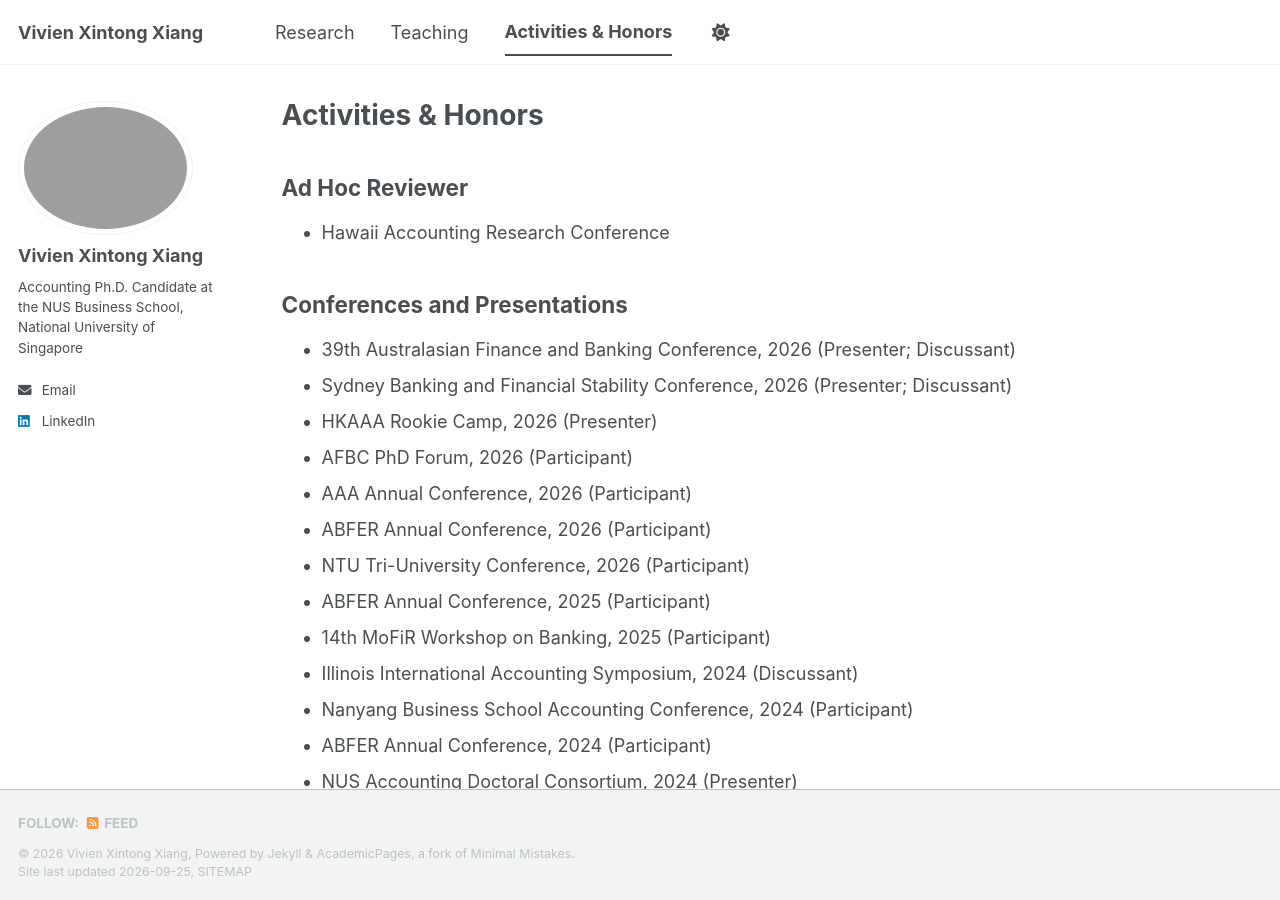
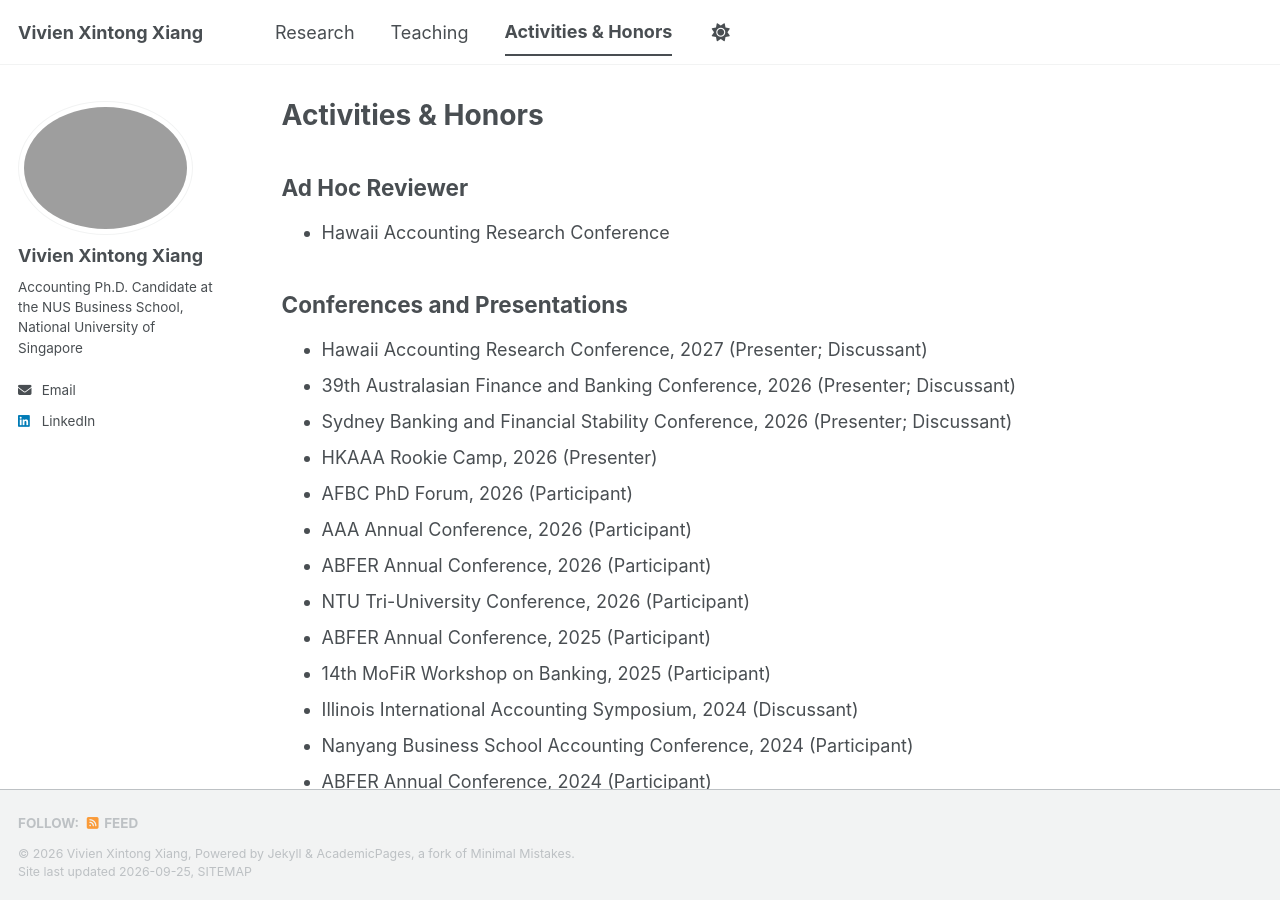
Before and after one commit to vivienxintongxiang/vivienxintongxiang.github.io, a Jekyll site: the page built from _pages/activities.md, in a window 1280 px wide and 900 px high. Built offline with Jekyll 4.4.1, drawn with Linux system fonts in a browser that asks for light colours; a style sheet for code colours, icons or effects is not loaded.

Commit message:
Update activities.md

```diff
--- a/_pages/activities.md
+++ b/_pages/activities.md
@@ -10,6 +10,7 @@ author_profile: true
 - Hawaii Accounting Research Conference
 
 ## Conferences and Presentations
+  * Hawaii Accounting Research Conference, 2027 (Presenter; Discussant)
   * 39th Australasian Finance and Banking Conference, 2026 (Presenter; Discussant)
   * Sydney Banking and Financial Stability Conference, 2026 (Presenter; Discussant)
   * HKAAA Rookie Camp, 2026 (Presenter)
```
